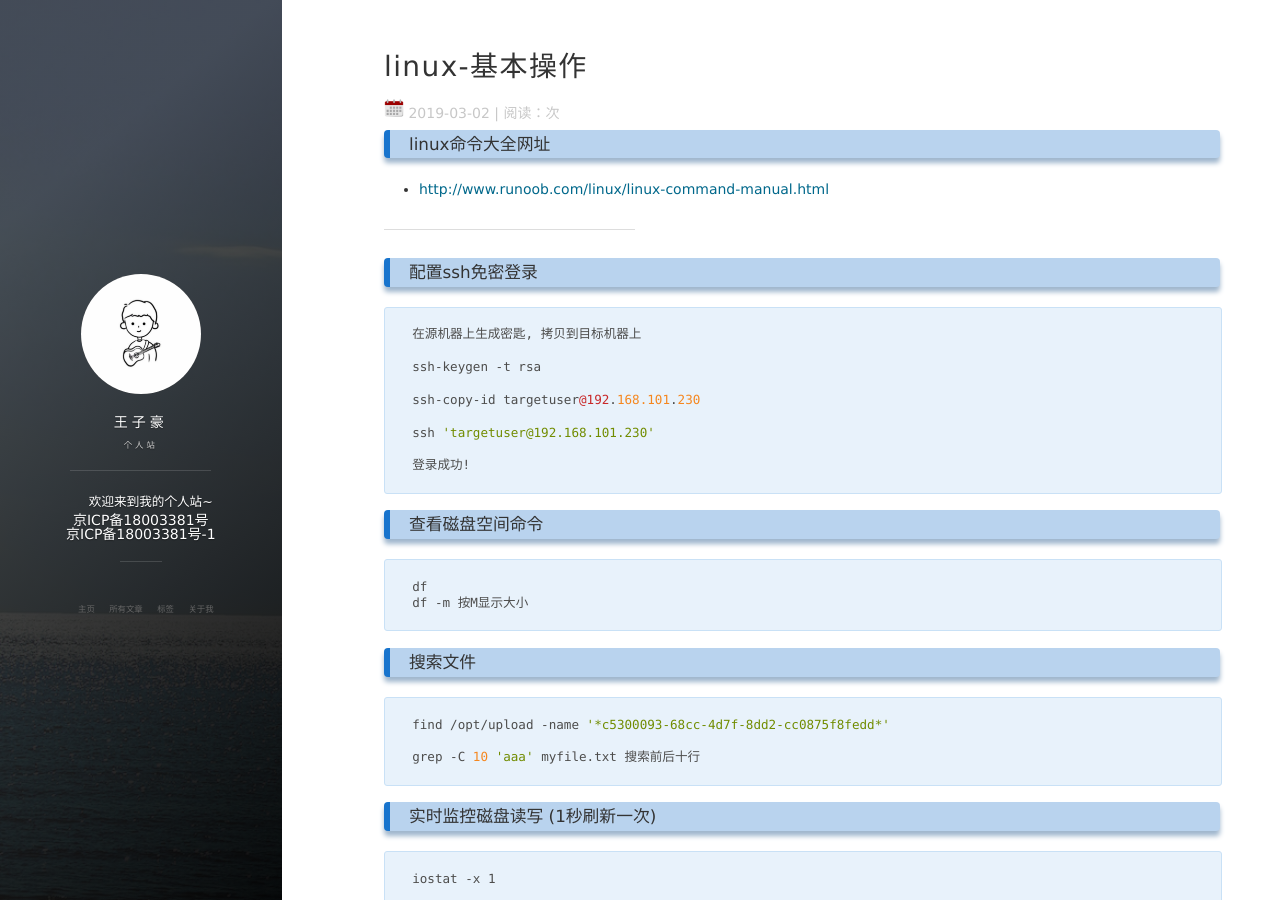
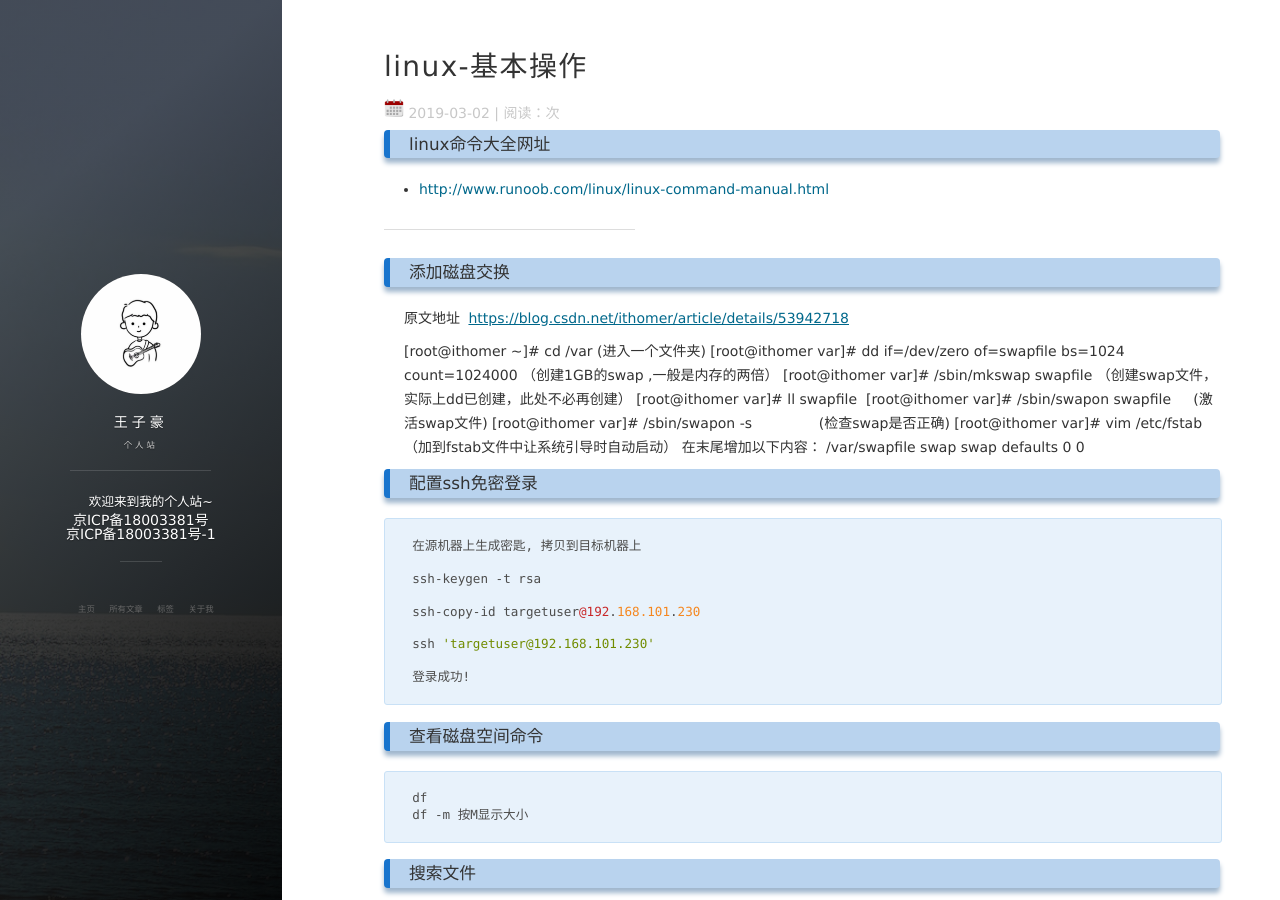
Before and after one commit to wangzihaogithub/wangzihaogithub, a Jekyll site: the page built from _posts/2019-03-02-linux-基本操作.markdown, in a window 1280 px wide and 900 px high. Built offline with Jekyll 4.4.1, drawn with Linux system fonts in a browser that asks for light colours; nearby versions of some CDN libraries; comment, search, counter and statistics services are not loaded.

Commit message:
添加磁盘交换

```diff
--- a/_posts/2019-03-02-linux-基本操作.markdown
+++ b/_posts/2019-03-02-linux-基本操作.markdown
@@ -10,6 +10,21 @@ tags: linux
 
 
 ---
+
+### 添加磁盘交换
+
+原文地址  [https://blog.csdn.net/ithomer/article/details/53942718](https://blog.csdn.net/ithomer/article/details/53942718 "https://blog.csdn.net/ithomer/article/details/53942718")
+
+[root@ithomer ~]# cd /var   (进入一个文件夹)
+[root@ithomer var]# dd if=/dev/zero of=swapfile bs=1024 count=1024000    （创建1GB的swap ,一般是内存的两倍）
+[root@ithomer var]# /sbin/mkswap swapfile   （创建swap文件，实际上dd已创建，此处不必再创建）
+[root@ithomer var]# ll swapfile
+[root@ithomer var]# /sbin/swapon swapfile     (激活swap文件)
+[root@ithomer var]# /sbin/swapon -s               (检查swap是否正确)
+[root@ithomer var]# vim  /etc/fstab       （加到fstab文件中让系统引导时自动启动）
+在末尾增加以下内容：
+/var/swapfile swap swap defaults 0 0
+
 
 ### 配置ssh免密登录
 
```
